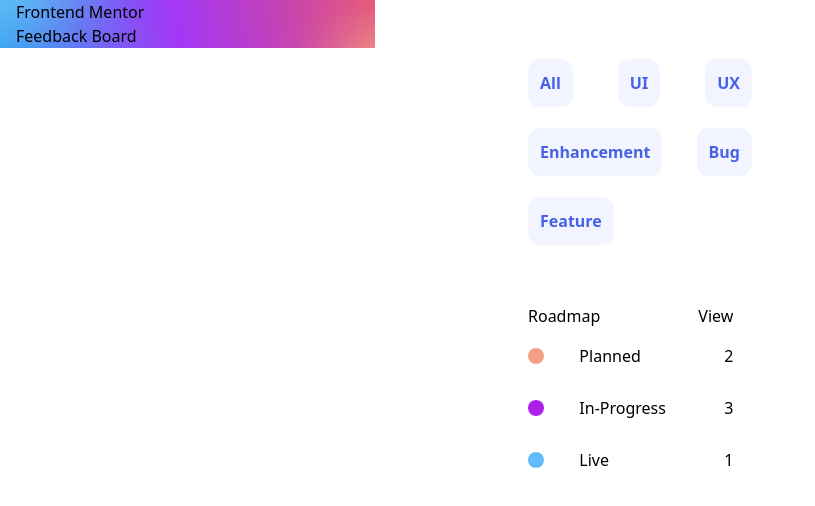
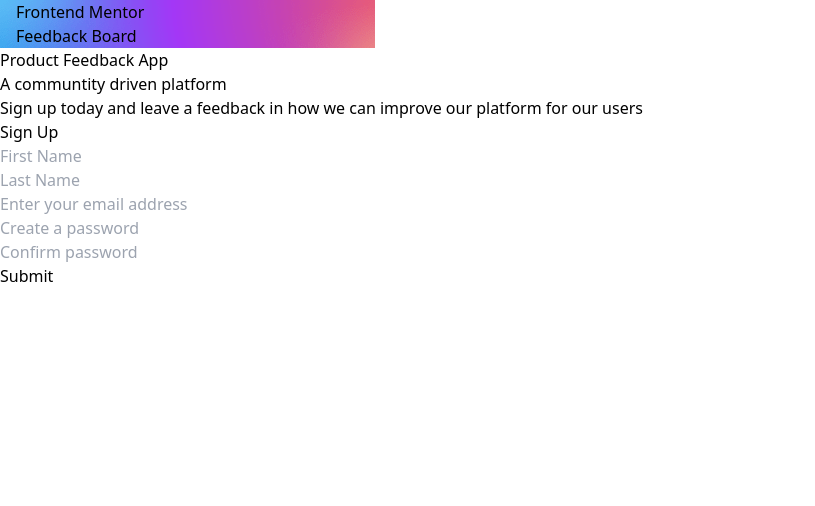
Before and after one commit to morfeli/feedback-dashboard, a Next.js app: page / in a window 1280 px wide. Shown: the top 506 px of the page, without its empty margins (0-815 px from the left). Built offline with nearby package versions, Linux system fonts and the light colour scheme.

Commit message:
new: user sign up form

```diff
--- a/package.json
+++ b/package.json
@@ -10,10 +10,13 @@
   "dependencies": {
     "classnames": "^2.3.1",
     "next": "12.0.10",
+    "next-auth": "^4.2.1",
     "react": "17.0.2",
     "react-dom": "17.0.2"
   },
   "devDependencies": {
+    "@types/node": "^17.0.19",
+    "@types/react": "^17.0.39",
     "autoprefixer": "^10.4.2",
     "eslint": "8.9.0",
     "eslint-config-next": "12.0.10",
--- a/pages/components/dashboard-ui/Dashboard.jsx
+++ b/pages/components/dashboard-ui/Dashboard.jsx
@@ -1,7 +1,7 @@
 import { useState } from "react";
 
 import DashboardHeader from "./DashboardHeader";
-import MobileNavBar from "./MobieNavBar";
+import MobileNavBar from "./MobileNavBar";
 
 const Dashboard = () => {
   const [menuIsOpen, setMenuIsOpen] = useState(false);
@@ -14,7 +14,7 @@
     <>
       <DashboardHeader isOpen={menuIsOpen} toggleMenu={toggleMenu} />
 
-      <MobileNavBar />
+      <MobileNavBar isOpen={menuIsOpen} />
     </>
   );
 };
--- a/pages/components/dashboard-ui/MobieNavBar.jsx
+++ /dev/null
@@ -1,13 +0,0 @@
-import DashboardCategories from "./DashboardCategories";
-import DashboardRoadmap from "./DashboardRoadmap";
-
-const MobileNavBar = () => {
-  return (
-    <div>
-      <DashboardCategories />
-      <DashboardRoadmap />
-    </div>
-  );
-};
-
-export default MobileNavBar;
--- a/pages/components/dashboard-ui/MobileMenuBtn.jsx
+++ b/pages/components/dashboard-ui/MobileMenuBtn.jsx
@@ -1,23 +1,13 @@
 import { useState } from "react";
 
-const MobileMenuBtn = () => {
-  const [openMenu, setOpenMenu] = useState(false);
-
-  const openMenuHandler = () => {
-    setOpenMenu((current) => !current);
-  };
-
-  const closeMenuHandler = () => {
-    setOpenMenu(false);
-  };
-
-  if (openMenu) {
+const MobileMenuBtn = ({ isOpen, toggleMenu }) => {
+  if (isOpen) {
     return (
       <svg
         xmlns="http://www.w3.org/2000/svg"
         width="30"
         height="17"
-        onClick={closeMenuHandler}
+        onClick={toggleMenu}
       >
         <path
           fill="#FFF"
@@ -32,7 +22,7 @@
         xmlns="http://www.w3.org/2000/svg"
         width="30"
         height="17"
-        onClick={openMenuHandler}
+        onClick={toggleMenu}
       >
         <path
           fill="#FFF"
--- /dev/null
+++ b/pages/components/dashboard-ui/MobileNavBar.jsx
@@ -0,0 +1,34 @@
+import classNames from "classnames";
+import { useEffect } from "react";
+
+import DashboardCategories from "./DashboardCategories";
+import DashboardRoadmap from "./DashboardRoadmap";
+
+const MobileNavBar = (props) => {
+  let mobileMenuClass;
+
+  if (props.isOpen) {
+    mobileMenuClass = classNames(
+      "block w-10/12 bg-light-gray absolute right-0px"
+    );
+  } else {
+    mobileMenuClass = classNames(
+      "hidden w-10/12 bg-light-gray absolute right-2000px "
+    );
+  }
+
+  useEffect(() => {
+    if (props.isOpen) {
+      console.log("true");
+    }
+  }, [props.isOpen]);
+
+  return (
+    <div className={mobileMenuClass}>
+      <DashboardCategories />
+      <DashboardRoadmap />
+    </div>
+  );
+};
+
+export default MobileNavBar;
--- /dev/null
+++ b/pages/components/user-sign-up/SignUpPage.jsx
@@ -0,0 +1,19 @@
+import UserForm from "./UserForm.tsx";
+
+const SignUpPage = () => {
+  return (
+    <main>
+      <div>
+        <h1>Product Feedback App</h1>
+        <p>A communtity driven platform</p>
+        <p>
+          Sign up today and leave a feedback in how we can improve our platform
+          for our users
+        </p>
+      </div>
+      <UserForm />
+    </main>
+  );
+};
+
+export default SignUpPage;
--- /dev/null
+++ b/pages/components/user-sign-up/UserForm.tsx
@@ -0,0 +1,225 @@
+import { useState } from "react";
+import classNames from "classnames";
+
+const isEmpty = (value: string) => value.trim() === "";
+
+const isTenChars = (value: string) => value.trim().length >= 10;
+
+const emailValidation = (value: string) => {
+  const pattern = /^[^ ]+@[^ ]+\.[a-z]{2,3}$/;
+
+  if (value.match(pattern)) {
+    return true;
+  } else {
+    return false;
+  }
+};
+
+type UserSignUp = {
+  firstName: string;
+  lastName: string;
+  email: string;
+  password: string;
+  confirmPassword: string;
+  touched: {
+    firstName: boolean;
+    lastName: boolean;
+    email: boolean;
+    password: boolean;
+    confirmPassword: boolean;
+  };
+  valid: {
+    firstName: boolean;
+    lastName: boolean;
+    email: boolean;
+    password: boolean;
+    confirmPassword: boolean;
+  };
+};
+
+const intialFormState = {
+  firstName: "",
+  lastName: "",
+  email: "",
+  password: "",
+  confirmPassword: "",
+  touched: {
+    firstName: false,
+    lastName: false,
+    email: false,
+    password: false,
+    confirmPassword: false,
+  },
+  valid: {
+    firstName: false,
+    lastName: false,
+    email: false,
+    password: false,
+    confirmPassword: false,
+  },
+};
+
+const UserForm = () => {
+  const [form, setForm] = useState<UserSignUp>(intialFormState);
+
+  const submitUserData = (e) => {
+    e.preventDefault();
+
+    const firstNameIsValid = !isEmpty(form.firstName);
+    const lastNameIsValid = !isEmpty(form.lastName);
+    const emailIsValid = emailValidation(form.email);
+    const passwordisValid = isTenChars(form.password);
+    const confirmPasswordIsValid = isTenChars(form.confirmPassword);
+
+    setForm((current) => ({
+      ...current,
+      validity: {
+        firstName: firstNameIsValid,
+        lastName: lastNameIsValid,
+        email: emailIsValid,
+        password: passwordisValid,
+        confirmPassword: confirmPasswordIsValid,
+      },
+    }));
+
+    let userData = {
+      firstName: form.firstName,
+      lastName: form.lastName,
+      email: form.email,
+      password: form.confirmPassword,
+    };
+
+    if (form.password != form.confirmPassword) {
+      throw new Error("Please enter matching passwords!");
+    }
+
+    const formIsValid =
+      firstNameIsValid &&
+      lastNameIsValid &&
+      emailIsValid &&
+      passwordisValid &&
+      confirmPasswordIsValid;
+
+    if (!formIsValid) {
+      console.log("invalid form");
+    } else {
+      console.log("valid form");
+    }
+
+    console.log(userData);
+  };
+
+  return (
+    <form onSubmit={submitUserData}>
+      <fieldset>
+        <legend>Sign Up</legend>
+      </fieldset>
+
+      <div>
+        <label htmlFor="firstName">
+          <input
+            id="firstName"
+            type="text"
+            placeholder="First Name"
+            onChange={(e) =>
+              setForm((current) => ({
+                ...current,
+                firstName: e.target.value,
+                touched: {
+                  ...current.touched,
+                  firstName: true,
+                },
+              }))
+            }
+            value={form.firstName}
+          />
+        </label>
+      </div>
+      <div>
+        <label htmlFor="lastName">
+          <input
+            id="lastName"
+            type="text"
+            placeholder="Last Name"
+            onChange={(e) =>
+              setForm((current) => ({
+                ...current,
+                lastName: e.target.value,
+                touched: {
+                  ...current.touched,
+                  lastName: true,
+                },
+              }))
+            }
+            value={form.lastName}
+          />
+        </label>
+      </div>
+      <div>
+        <label htmlFor="email">
+          <input
+            id="email"
+            type="email"
+            placeholder="Enter your email address"
+            onChange={(e) =>
+              setForm((current) => ({
+                ...current,
+                email: e.target.value,
+                touched: {
+                  ...current.touched,
+                  email: true,
+                },
+              }))
+            }
+            value={form.email}
+          />
+        </label>
+      </div>
+      <div>
+        <label htmlFor="password">
+          <input
+            id="password"
+            type="password"
+            placeholder="Create a password"
+            required
+            onChange={(e) =>
+              setForm((current) => ({
+                ...current,
+                password: e.target.value,
+                touched: {
+                  ...current.touched,
+                  password: true,
+                },
+              }))
+            }
+            value={form.password}
+          />
+        </label>
+      </div>
+      <div>
+        <label htmlFor="confirmPassword">
+          <input
+            id="confirmPassword"
+            type="password"
+            placeholder="Confirm password"
+            required
+            onChange={(e) =>
+              setForm((current) => ({
+                ...current,
+                confirmPassword: e.target.value,
+                touched: {
+                  ...current.touched,
+                  confirmPassword: true,
+                },
+              }))
+            }
+            value={form.confirmPassword}
+          />
+        </label>
+      </div>
+      <button>Submit</button>
+    </form>
+  );
+};
+
+export default UserForm;
--- a/pages/index.js
+++ b/pages/index.js
@@ -1,5 +1,11 @@
 import Dashboard from "./components/dashboard-ui/Dashboard";
+import SignUpPage from "./components/user-sign-up/SignUpPage";
 
 export default function Home() {
-  return <Dashboard />;
+  return (
+    <>
+      <Dashboard />
+      <SignUpPage />
+    </>
+  );
 }
--- a/tailwind.config.js
+++ b/tailwind.config.js
@@ -23,6 +23,13 @@
       "jost-semibold": "600",
       "jost-bold": "700",
     },
+    inset: {
+      "2000px": "2000px",
+      "0px": "0px",
+    },
+    transitionProperty: {
+      right: "right",
+    },
   },
   plugins: [],
 };
```
Also changed, not shown: tsconfig.json (added, +28 -0 lines), 1 other file (tests, documents, lock files or other folders).
